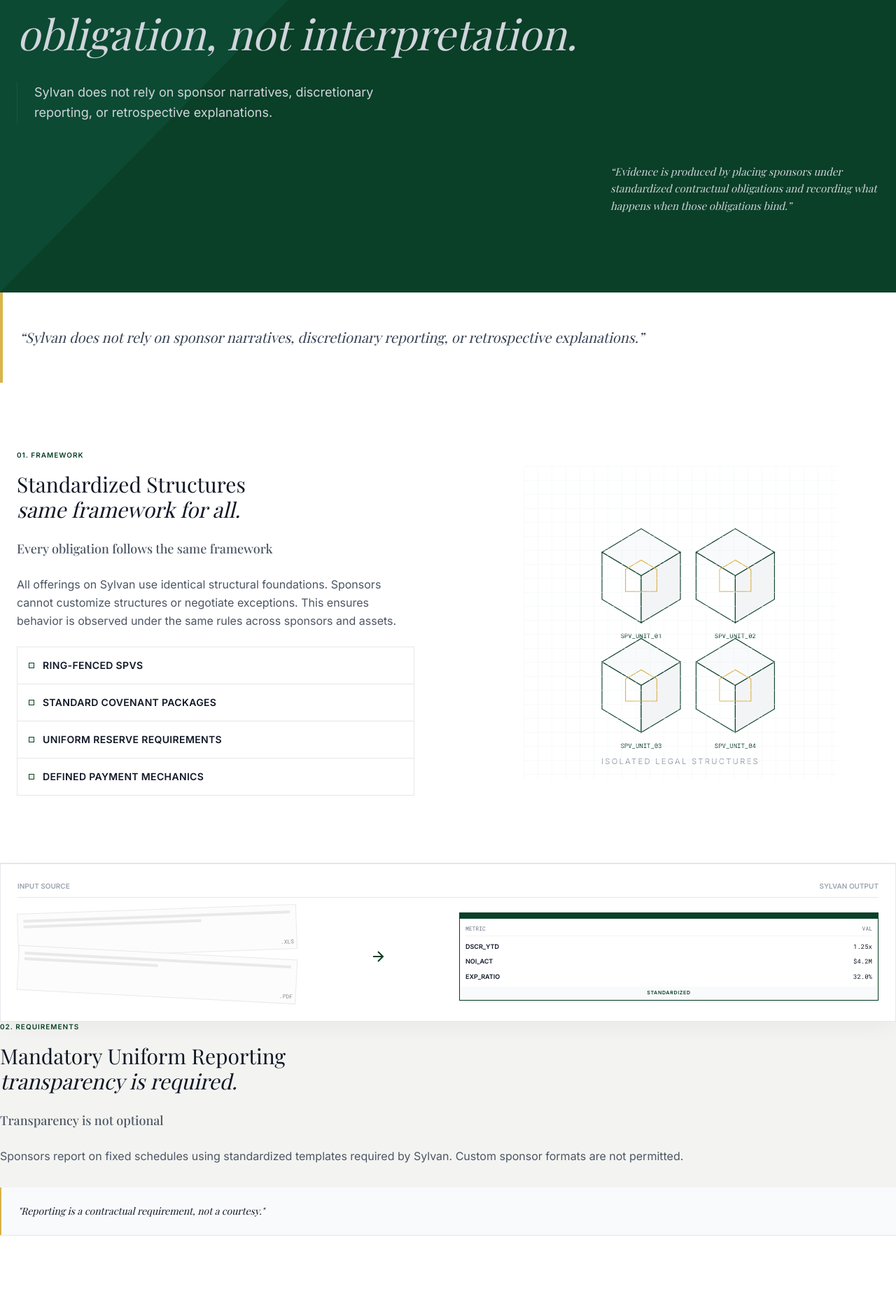
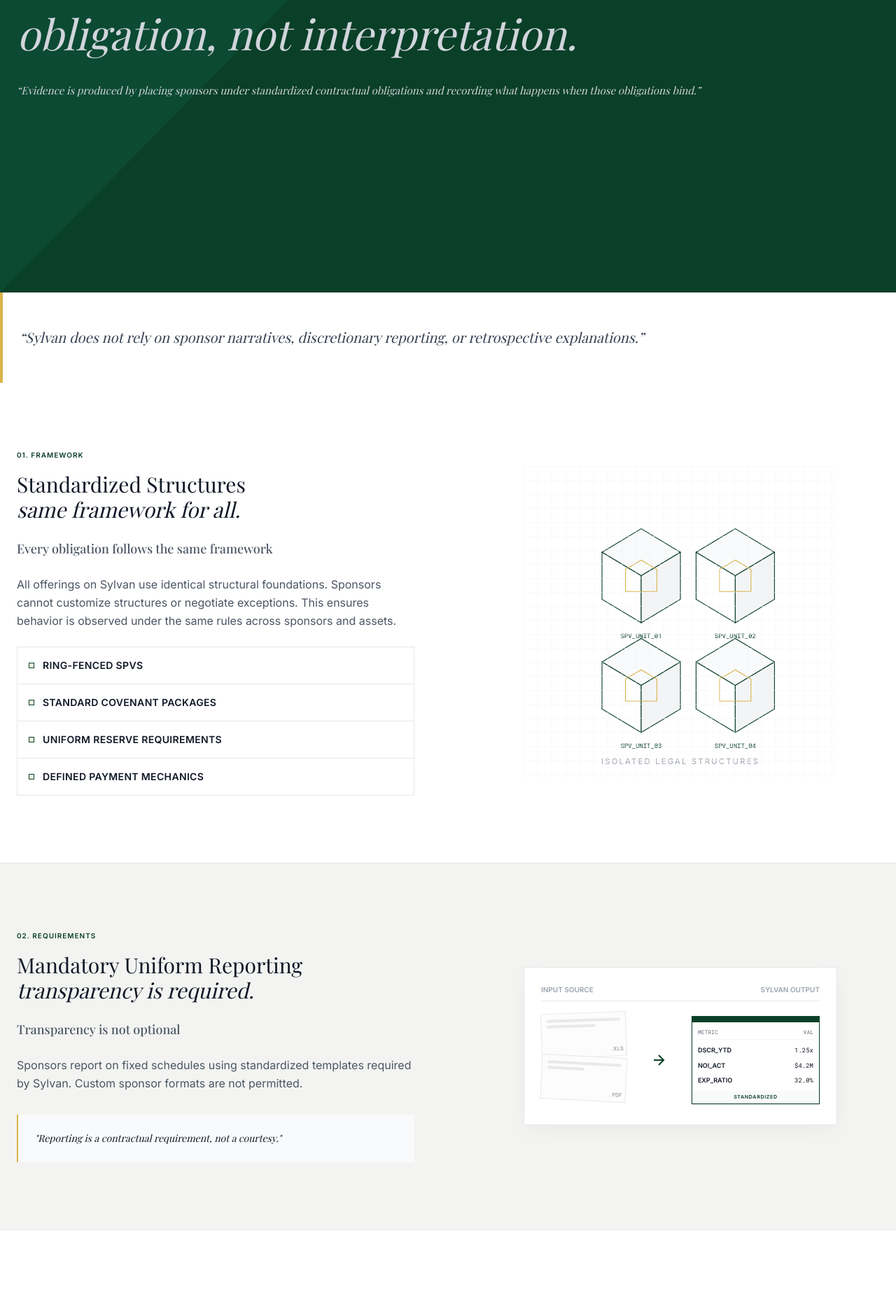
Before and after one commit to Glynac-AI/Sylvian-website, a Next.js app: page /evaluation-methodology in a window 1280 px wide. Shown: the part 304-2159 px from the top of the page at 70% size. Built offline with nearby package versions, Linux system fonts and the light colour scheme.

Commit message:
change in the methodology page

```diff
--- a/components/evaluation-methodology/Hero.tsx
+++ b/components/evaluation-methodology/Hero.tsx
@@ -13,7 +13,7 @@
                 </svg>
             </div>
 
-            <div className="max-w-7xl mx-auto px-6 relative z-10">
+             <div className="max-w-7xl mx-auto px-6 relative z-10">
                 <motion.div
                     className="fade-in"
                     initial={{ opacity: 0, y: 10 }}
@@ -27,27 +27,15 @@
                         Evidence comes from <br />
                         <span className="italic text-gray-300">obligation, not interpretation.</span>
                     </h1>
-                    <p className="text-lg text-gray-300 leading-relaxed max-w-lg border-l border-[#145A3C] pl-6">
-                        Sylvan does not rely on sponsor narratives, discretionary reporting, or retrospective explanations.
+                    {/* Quote */}
+                    <p className="text-[15px] text-gray-300 font-serif italic leading-relaxed">
+                        &ldquo;Evidence is produced by placing sponsors under standardized contractual obligations and recording what happens when those obligations bind.&rdquo;
                     </p>
                 </motion.div>
             </div>
 
-            {/* Quote — bottom right */}
-            <div className="hidden lg:block absolute bottom-28 left-1/2 -translate-x-1/2 w-full max-w-7xl px-6 z-10">
-                <div className="flex justify-end">
-                    <motion.div
-                        className="max-w-sm"
-                        initial={{ opacity: 0 }}
-                        animate={{ opacity: 1 }}
-                        transition={{ duration: 1, delay: 0.5, ease: 'easeOut' }}
-                    >
-                        <p className="text-[15px] text-gray-300 font-serif italic leading-relaxed">
-                            &ldquo;Evidence is produced by placing sponsors under standardized contractual obligations and recording what happens when those obligations bind.&rdquo;
-                        </p>
-                    </motion.div>
-                </div>
-            </div>
+
+
         </section>
     )
 }
--- a/components/evaluation-methodology/MethodologySections.tsx
+++ b/components/evaluation-methodology/MethodologySections.tsx
@@ -82,8 +82,23 @@
 
             {/* Section 02: Mandatory Uniform Reporting */}
             <section className="bg-[#F3F4F1] border-b border-[#E5E7EB]">
+                <div className="max-w-7xl mx-auto px-6 py-24 grid lg:grid-cols-2 gap-24 items-center">
+                    <div>
+                        <span className="text-[#0A3F28] font-bold text-[10px] uppercase tracking-[0.1em] mb-4 block">02. Requirements</span>
+                        <h2 className="text-2xl lg:text-3xl font-serif text-[#111827] mb-6">Mandatory Uniform Reporting<br /><span className="italic">transparency is required.</span></h2>
+                        <h3 className="text-lg text-[#4B5563] mb-6 font-medium">Transparency is not optional</h3>
+                        <p className="text-[#4B5563] mb-8 leading-relaxed">
+                            Sponsors report on fixed schedules using standardized templates required by Sylvan. Custom sponsor formats are not permitted.
+                        </p>
+                        <div className="p-6 border-l-2 border-[#D9B44A] bg-[#F9FAFB]">
+                            <p className="text-sm font-serif italic text-[#111827]">
+                                "Reporting is a contractual requirement, not a courtesy."
+                            </p>
+                        </div>
+                    </div>
+
                     <div className="flex justify-center">
-                    <div className="bg-white p-6 border border-[#E5E7EB] shadow-[0_10px_30px_-5px_rgba(0,0,0,0.05)] w-full">
+                        <div className="bg-white p-6 border border-[#E5E7EB] shadow-[0_10px_30px_-5px_rgba(0,0,0,0.05)] w-full max-w-md">
                             <div className="flex items-center justify-between mb-4 border-b border-[#E5E7EB] pb-2">
                                 <span className="text-[10px] font-bold uppercase text-[#9CA3AF]">Input Source</span>
                                 <span className="text-[10px] font-bold uppercase text-[#9CA3AF]">Sylvan Output</span>
@@ -135,19 +150,6 @@
                                 </div>
                             </div>
                         </div>
-                </div>
-
-                <div>
-                    <span className="text-[#0A3F28] font-bold text-[10px] uppercase tracking-[0.1em] mb-4 block">02. Requirements</span>
-                    <h2 className="text-2xl lg:text-3xl font-serif text-[#111827] mb-6">Mandatory Uniform Reporting<br /><span className="italic">transparency is required.</span></h2>
-                    <h3 className="text-lg text-[#4B5563] mb-6 font-medium">Transparency is not optional</h3>
-                    <p className="text-[#4B5563] mb-8 leading-relaxed">
-                        Sponsors report on fixed schedules using standardized templates required by Sylvan. Custom sponsor formats are not permitted.
-                    </p>
-                    <div className="p-6 border-l-2 border-[#D9B44A] bg-[#F9FAFB]">
-                        <p className="text-sm font-serif italic text-[#111827]">
-                            "Reporting is a contractual requirement, not a courtesy."
-                        </p>
                     </div>
                 </div>
             </section>
@@ -285,6 +287,7 @@
 
             {/* Section 05: Auditability and Record Integrity */}
             <section className="bg-white border-b border-[#E5E7EB]">
+                <div className="max-w-7xl mx-auto px-6 py-24 grid lg:grid-cols-2 gap-24 items-center">
                     <div>
                         <span className="text-[#0A3F28] font-bold text-[10px] uppercase tracking-[0.1em] mb-4 block">05. Integrity</span>
                         <h2 className="text-2xl lg:text-3xl font-serif text-[#111827] mb-6">Auditability and Record Integrity<br /><span className="italic">evidence is durable.</span></h2>
@@ -334,6 +337,7 @@
                             </div>
                         </div>
                     </div>
+                </div>
             </section>
         </>
     )
```
Lines whose indentation alone changed are shown as unchanged.
